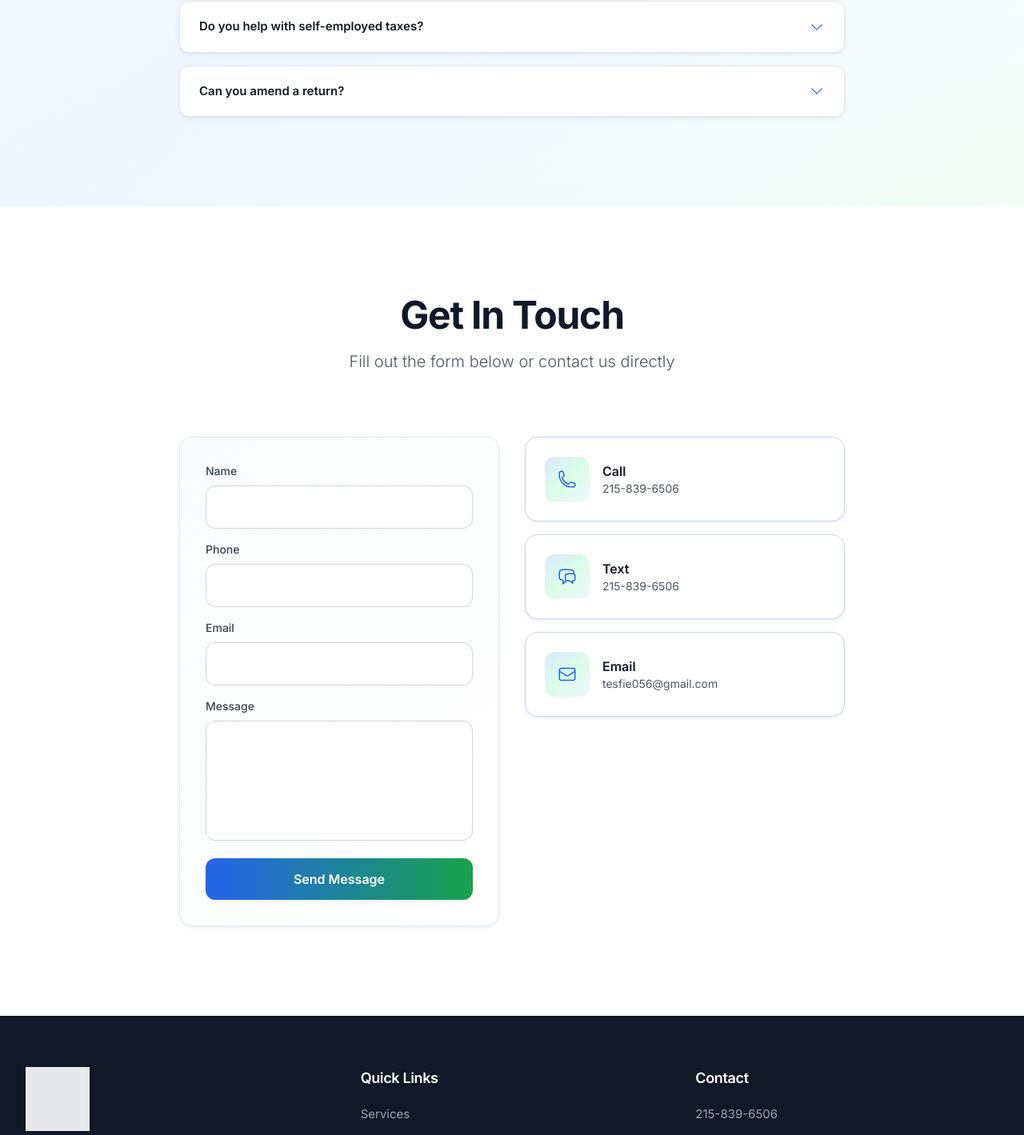
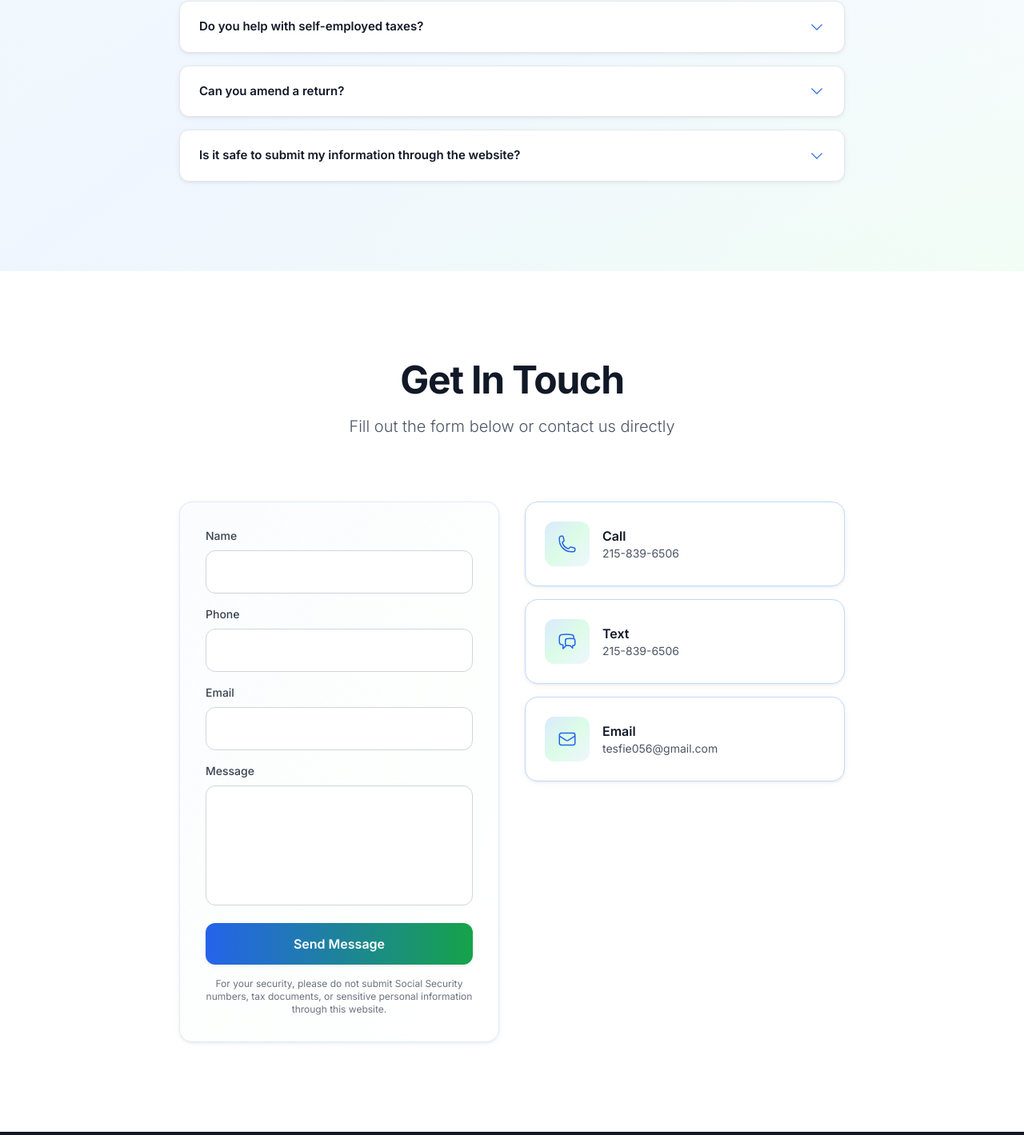
Before and after one commit to tus29603/testaxpro, a Next.js app: page / in a window 1280 px wide. Shown: the part 2820-4239 px from the top of the page at 80% size. Built offline with nearby package versions, Linux system fonts and the light colour scheme.

Commit message:
working added

```diff
--- a/components/Contact.tsx
+++ b/components/Contact.tsx
@@ -154,6 +154,9 @@ const Contact = () => {
                   {error}
                 </div>
               )}
+              <p className="text-xs text-gray-500 text-center mt-4">
+                For your security, please do not submit Social Security numbers, tax documents, or sensitive personal information through this website.
+              </p>
             </form>
           </div>
 
--- a/constants/content.ts
+++ b/constants/content.ts
@@ -111,6 +111,10 @@ export const faq = [
     question: 'Can you amend a return?',
     answer: 'Yes, we can help you file an amended return (Form 1040-X) to correct errors or claim missed deductions from previous tax years.',
   },
+  {
+    question: 'Is it safe to submit my information through the website?',
+    answer: 'For your security, please do not submit Social Security numbers, tax documents, or sensitive personal information through this website. Contact us directly via phone, email, or during your appointment to securely share sensitive information.',
+  },
 ]
 
 export const contact = {
```
